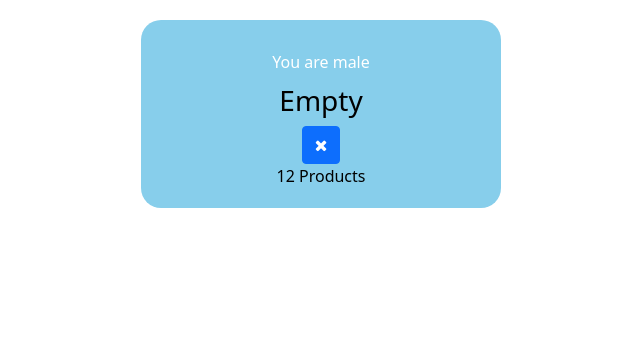
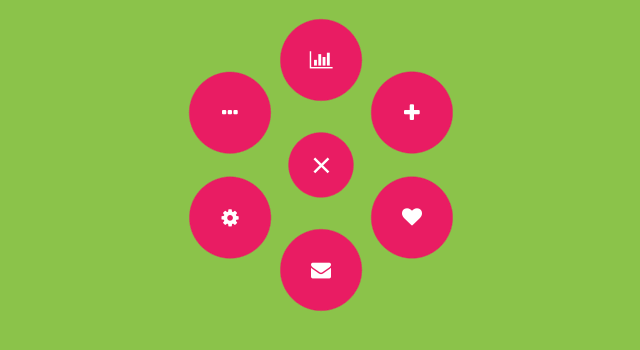
Before and after one commit to pierolenzo/MiniReact-example, a React (Create React App) app: page / in a window 1280 px wide. Shown: the top 350 px of the page, without its empty margins (319-959 px from the left). Built offline with nearby package versions, Linux system fonts and the light colour scheme.

Commit message:
Feat: add html and css

```diff
--- a/public/index.html
+++ b/public/index.html
@@ -24,6 +24,7 @@
       work correctly both with client-side routing and a non-root public URL.
       Learn how to configure a non-root public URL by running `npm run build`.
     -->
+    <link rel="stylesheet" href="//maxcdn.bootstrapcdn.com/font-awesome/4.3.0/css/font-awesome.min.css">
     <title>React App</title>
   </head>
   <body>
--- a/src/App.css
+++ b/src/App.css
@@ -1,16 +1,166 @@
-.centered {
-  max-width: 360px;
-  margin: 20px auto;
-  padding: 20px;
-  background-color: #dedede;
-  border-radius: 20px;
+body {
+  background: #8bc34a;
+  color: white;
   text-align: center;
 }
 
-.centered.male {
-  background-color: skyblue;
+a {
+  color: inherit;
 }
 
-.centered.female {
-  background-color: pink;
+h1, h2, h3, h4 {
+  margin: 0;
+  margin-bottom: 10px;
+  margin-top: 10px;
 }
+
+h1 {
+  font-size: 3em;
+}
+
+.menu {
+  filter: url("#goo");
+}
+
+.menu-item, .menu-open-button {
+  background: #e91e63;
+  border-radius: 100%;
+  width: 80px;
+  height: 80px;
+  margin-left: -40px;
+  position: absolute;
+  top: 50%;
+  color: white;
+  text-align: center;
+  line-height: 80px;
+  transform: translate3d(0, 0, 0);
+  transition: transform ease-out 200ms;
+}
+
+.menu-open {
+  display: none;
+}
+
+.hamburger {
+  width: 25px;
+  height: 3px;
+  background: white;
+  display: block;
+  position: absolute;
+  top: 50%;
+  left: 50%;
+  margin-left: -12.5px;
+  margin-top: -1.5px;
+  transition: transform 200ms;
+}
+
+.hamburger-1 {
+  transform: translate3d(0, -8px, 0);
+}
+
+.hamburger-2 {
+  transform: translate3d(0, 0, 0);
+}
+
+.hamburger-3 {
+  transform: translate3d(0, 8px, 0);
+}
+
+.menu-open.opened + .menu-open-button .hamburger-1 {
+  transform: translate3d(0, 0, 0) rotate(45deg);
+}
+.menu-open.opened + .menu-open-button .hamburger-2 {
+  transform: translate3d(0, 0, 0) scale(0.1, 1);
+}
+.menu-open.opened + .menu-open-button .hamburger-3 {
+  transform: translate3d(0, 0, 0) rotate(-45deg);
+}
+
+.menu {
+  position: absolute;
+  left: 50%;
+  margin-left: -190px;
+  padding-top: 20px;
+  padding-left: 190px;
+  width: 380px;
+  height: 250px;
+  box-sizing: border-box;
+  font-size: 20px;
+  text-align: left;
+}
+
+.menu-item:hover {
+  background: white;
+  color: #e91e63;
+}
+.menu-item:nth-child(3) {
+  transition-duration: 180ms;
+}
+.menu-item:nth-child(4) {
+  transition-duration: 180ms;
+}
+.menu-item:nth-child(5) {
+  transition-duration: 180ms;
+}
+.menu-item:nth-child(6) {
+  transition-duration: 180ms;
+}
+.menu-item:nth-child(7) {
+  transition-duration: 180ms;
+}
+.menu-item:nth-child(8) {
+  transition-duration: 180ms;
+}
+.menu-item:nth-child(9) {
+  transition-duration: 180ms;
+}
+
+.menu-open-button {
+  z-index: 2;
+  transition-timing-function: cubic-bezier(0.175, 0.885, 0.32, 1.275);
+  transition-duration: 400ms;
+  transform: scale(1.1, 1.1) translate3d(0, 0, 0);
+  cursor: pointer;
+}
+
+.menu-open-button:hover {
+  transform: scale(1.2, 1.2) translate3d(0, 0, 0);
+}
+
+.menu-open.opened + .menu-open-button {
+  transition-timing-function: linear;
+  transition-duration: 200ms;
+  transform: scale(0.8, 0.8) translate3d(0, 0, 0);
+}
+
+.menu-open.opened ~ .menu-item {
+  transition-timing-function: cubic-bezier(0.935, 0, 0.34, 1.33);
+}
+.menu-open.opened ~ .menu-item:nth-child(3) {
+  transition-duration: 180ms;
+  transform: translate3d(0.08361px, -104.99997px, 0);
+}
+.menu-open.opened ~ .menu-item:nth-child(4) {
+  transition-duration: 280ms;
+  transform: translate3d(90.9466px, -52.47586px, 0);
+}
+.menu-open.opened ~ .menu-item:nth-child(5) {
+  transition-duration: 380ms;
+  transform: translate3d(90.9466px, 52.47586px, 0);
+}
+.menu-open.opened ~ .menu-item:nth-child(6) {
+  transition-duration: 480ms;
+  transform: translate3d(0.08361px, 104.99997px, 0);
+}
+.menu-open.opened ~ .menu-item:nth-child(7) {
+  transition-duration: 580ms;
+  transform: translate3d(-90.86291px, 52.62064px, 0);
+}
+.menu-open.opened ~ .menu-item:nth-child(8) {
+  transition-duration: 680ms;
+  transform: translate3d(-91.03006px, -52.33095px, 0);
+}
+.menu-open.opened ~ .menu-item:nth-child(9) {
+  transition-duration: 780ms;
+  transform: translate3d(-0.25084px, -104.9997px, 0);
+}
--- a/src/App.tsx
+++ b/src/App.tsx
@@ -1,34 +1,48 @@
 import React from "react";
-import { Empty } from "./Components/Empty";
-import { Products } from "./Components/Products";
+
 import "./App.css";
 
 function App() {
-  const products: number = 12;
-  const gender: string = "M";
-  const wrpperClass: string = gender === "M" ? "centered male" : "centered female";
-  const styles: React.CSSProperties = gender === 'M' ? { color: 'white', padding: 10 } : { padding: 20 };
+  return (
+  <div>
+    <nav className="menu">
+      <div className="menu-open opened"/>
+      <label className="menu-open-button" htmlFor="menu-open">
+        <span className="hamburger hamburger-1"></span>
+        <span className="hamburger hamburger-2"></span>
+        <span className="hamburger hamburger-3"></span>
+      </label>
 
-  return (
-    //Fragment è un elemento non renderizzato dal browser che usiamo
-    // per creare un wrap necessario a React (che vuole sempre un nodo padre).
-    //Si può usare anche "<> </>" (tag vuoti).
-    <React.Fragment>
-      {/* style deve contenere un oggetto { color: "black"} */}
-      <div className={wrpperClass} style={{ color: "black" }}>
+      <div className="menu-item"> <i className="fa fa-bar-chart"></i> </div>
+      <div className="menu-item"> <i className="fa fa-plus"></i> </div>
+      <div className="menu-item"> <i className="fa fa-heart"></i> </div>
+      <div className="menu-item"> <i className="fa fa-envelope"></i> </div>
+      <div className="menu-item"> <i className="fa fa-cog"></i> </div>
+      <div className="menu-item"> <i className="fa fa-ellipsis-h"></i> </div>
 
-        <div style={styles}>You are {gender === "M" ? "male" : "female"} </div>
+    </nav>
 
-        <Empty />
+    {/* <!-- filters --> */}
+    <svg xmlns="http://www.w3.org/2000/svg" version="1.1">
+        <defs>
+          <filter id="shadowed-goo">
 
-        <button className="btn btn-primary">
-          <i className="fa fa-times"></i>
-        </button>
-
-        <Products value={products} />
-
-      </div>
-    </React.Fragment>
+              <feGaussianBlur in="SourceGraphic" result="blur" stdDeviation="10" />
+              <feColorMatrix in="blur" mode="matrix" values="1 0 0 0 0  0 1 0 0 0  0 0 1 0 0  0 0 0 18 -7" result="goo" />
+              <feGaussianBlur in="goo" stdDeviation="3" result="shadow" />
+              <feColorMatrix in="shadow" mode="matrix" values="0 0 0 0 0  0 0 0 0 0  0 0 0 0 0  0 0 0 1 -0.2" result="shadow" />
+              <feOffset in="shadow" dx="1" dy="1" result="shadow" />
+              <feComposite in2="shadow" in="goo" result="goo" />
+              <feComposite in2="goo" in="SourceGraphic" result="mix" />
+          </filter>
+          <filter id="goo">
+              <feGaussianBlur in="SourceGraphic" result="blur" stdDeviation="10" />
+              <feColorMatrix in="blur" mode="matrix" values="1 0 0 0 0  0 1 0 0 0  0 0 1 0 0  0 0 0 18 -7" result="goo" />
+              <feComposite in2="goo" in="SourceGraphic" result="mix" />
+          </filter>
+        </defs>
+    </svg>
+  </div>
   );
 }
 
```
